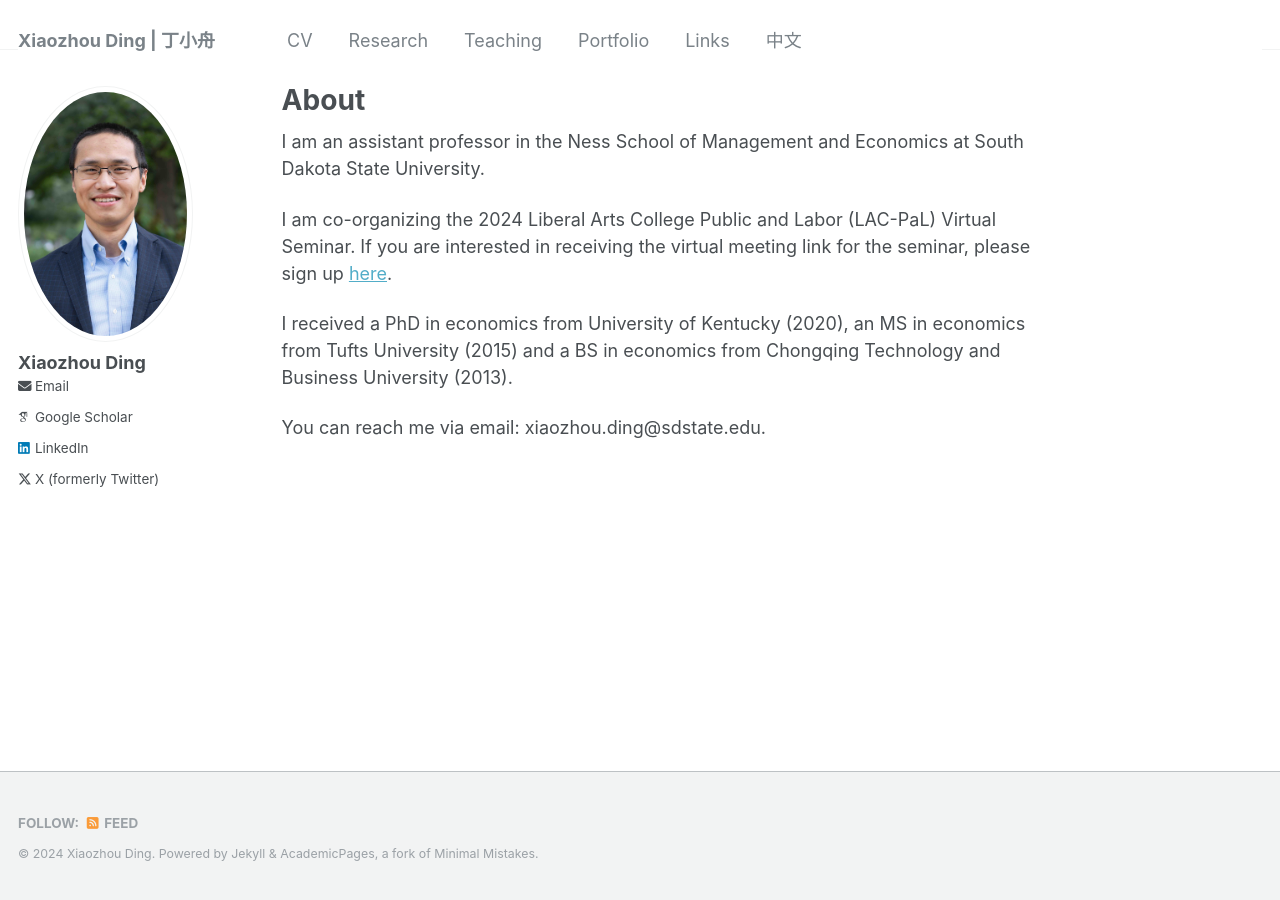
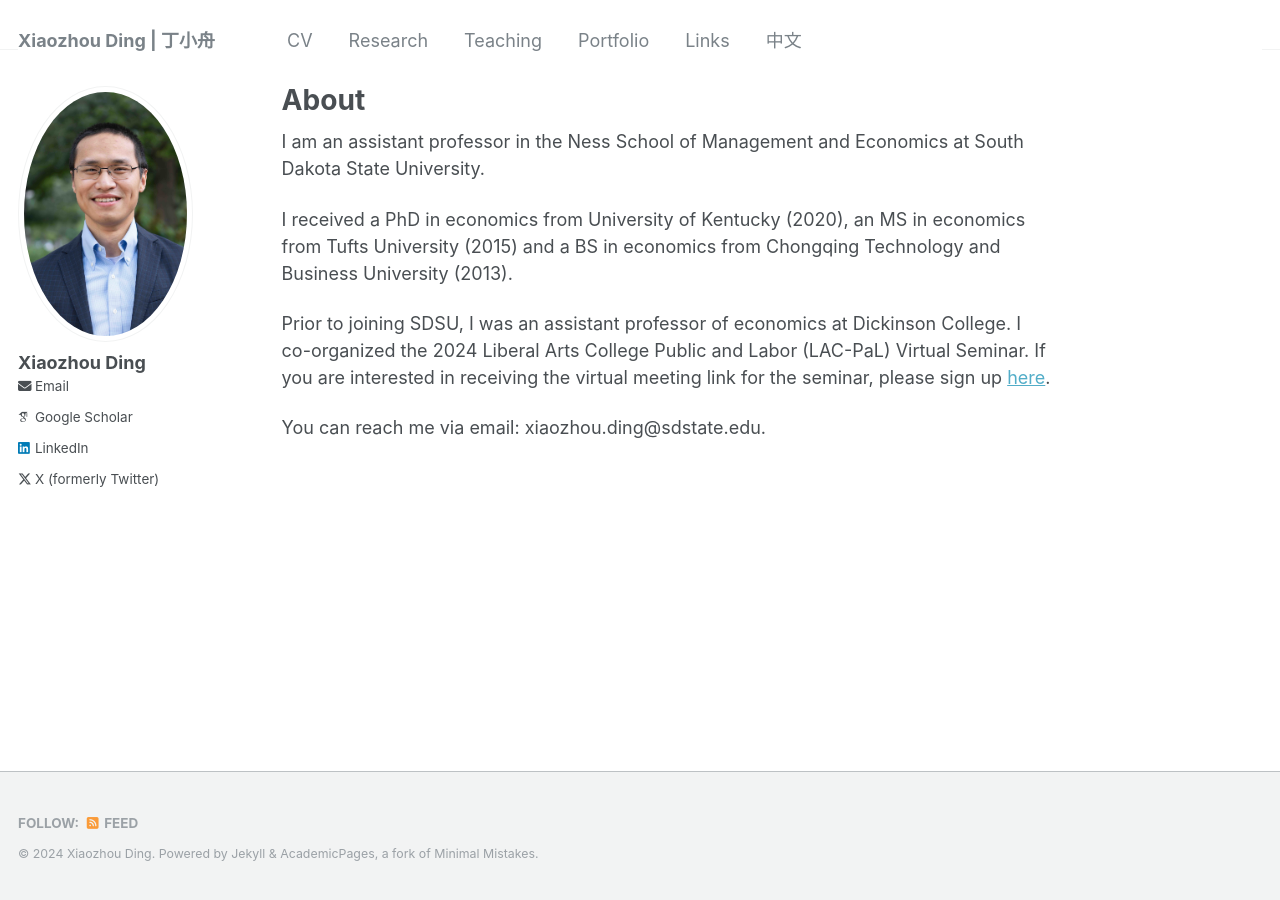
Before and after one commit to xiaozhouding/xiaozhouding.github.io, a Jekyll site: the page built from _pages/about.md, in a window 1280 px wide. Built offline with Jekyll 4.4.1, drawn with Linux system fonts in a browser that asks for light colours; some web fonts are replaced.

Commit message:
some changes

```diff
--- a/_pages/about.md
+++ b/_pages/about.md
@@ -9,8 +9,8 @@ redirect_from:
 
 I am an assistant professor in the Ness School of Management and Economics at South Dakota State University.
 
-I am co-organizing the 2024 Liberal Arts College Public and Labor (LAC-PaL) Virtual Seminar. If you are interested in receiving the virtual meeting link for the seminar, please sign up [here](https://docs.google.com/forms/d/e/1FAIpQLSf0AIWEuXfrkHgd_nLvCL5m6517rGumLg6HIeMl0JkmNkXN3g/viewform).
-
 I received a PhD in economics from University of Kentucky (2020), an MS in economics from Tufts University (2015) and a BS in economics from Chongqing Technology and Business University (2013).
 
+Prior to joining SDSU, I was an assistant professor of economics at Dickinson College. I co-organized the 2024 Liberal Arts College Public and Labor (LAC-PaL) Virtual Seminar. If you are interested in receiving the virtual meeting link for the seminar, please sign up [here](https://docs.google.com/forms/d/e/1FAIpQLSf0AIWEuXfrkHgd_nLvCL5m6517rGumLg6HIeMl0JkmNkXN3g/viewform).
+
 You can reach me via email: xiaozhou.ding@sdstate.edu.
```
Also changed, not shown: _pages/portfolio.html (+39 -1 lines), 1 other file.
